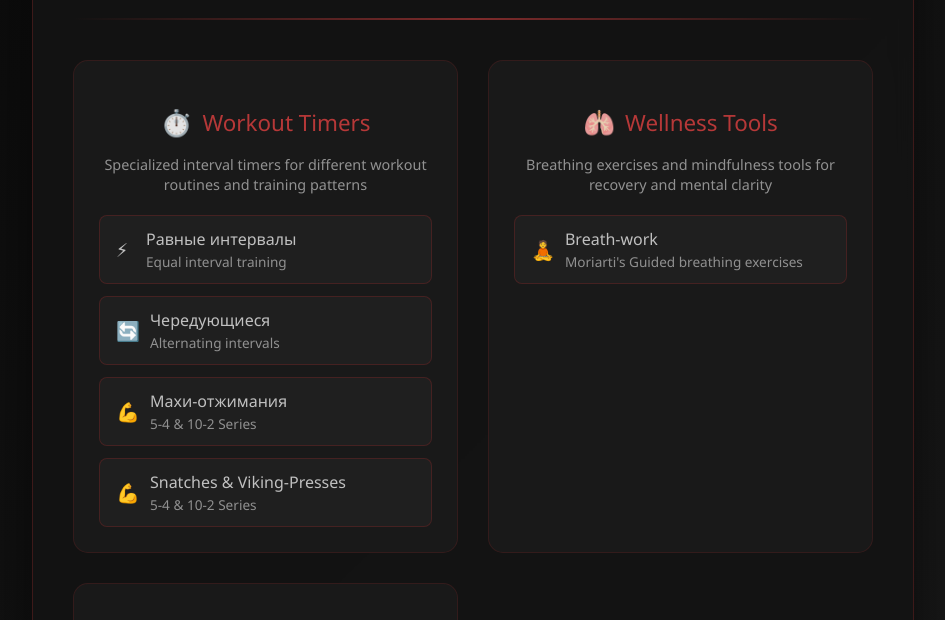
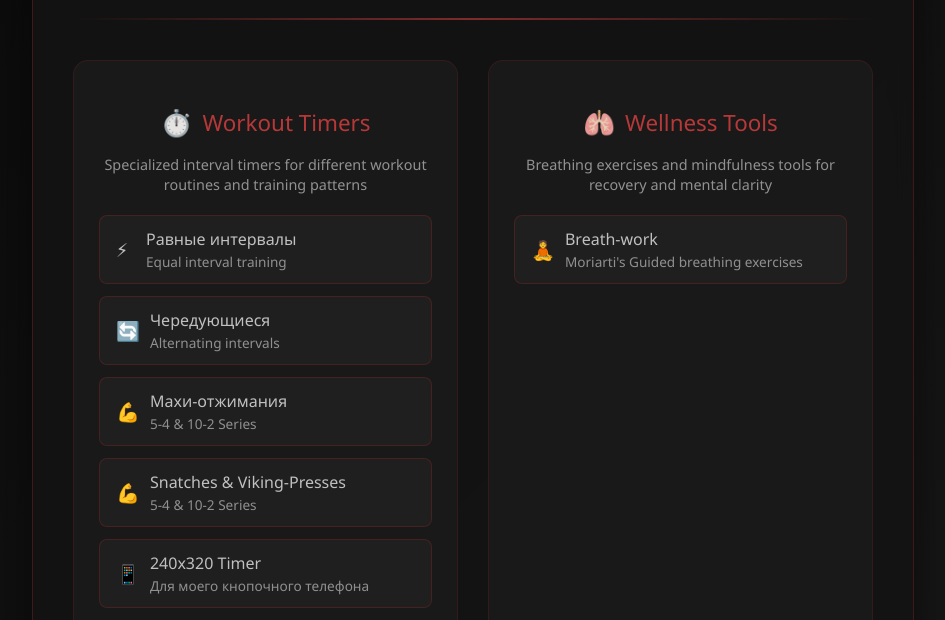
Before and after one commit to x12862/x12862.github.io, a plain HTML site: page index.html in a window 1280 px wide. Shown: the part 180-800 px from the top of the page, without its empty margins (167-1112 px from the left). Drawn offline with Linux system fonts and the light colour scheme.

Commit message:
Site update: Wed Aug 20 22:00:15 PDT 2025

```diff
--- a/index.html
+++ b/index.html
@@ -54,6 +54,16 @@
                             <div class="link-subtitle">5-4 & 10-2 Series</div>
                         </div>
                     </a>
+
+					<a href="timer/timer-en.html" class="nav-link">
+                        <span class="link-icon">📱</span>
+                        <div class="link-text">
+                            <div>240x320 Timer</div>
+                            <div class="link-subtitle">Для моего кнопочного телефона</div>
+                        </div>
+                    </a>
+
+
                 </div>
             </div>
 
```
Also changed, not shown: timer/240-320.html (+3 -2 lines).
